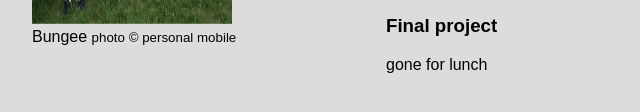
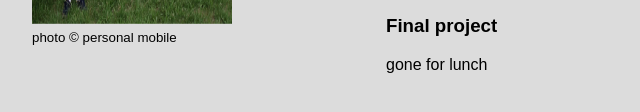
Before and after one commit to AlexMartin-Eire/GEOG5990M, a plain HTML site: page index.html in a window 1280 px wide. Shown: the part 522-634 px from the top of the page, 8-648 px from the left. Drawn offline with Linux system fonts and the light colour scheme.

Commit message:
Txt over lapping image when minimizing

```diff
--- a/index.html
+++ b/index.html
@@ -1,7 +1,7 @@
 <!DOCTYPE html>
 <html lang="en">
 <meta charset="utf-8">
-<meta name="viewport" content="width=device-width, initial-scale=1.0">
+<meta http-equiv="X-UA-Compatible" content="IE=edge">
 <link href="./Style.css" type="text/css" rel="stylesheet">
 <HEAD>
 <h1 style="text-align:center;">Alex Martin</h1>
@@ -15,7 +15,6 @@
 	<figure>
 		<img src="Me2.png" width="200" height="300">
 		<figcaption>
-			Bungee
 			<small>photo &copy; personal mobile</small>
 		</figcaption>
 	</figure>
```
